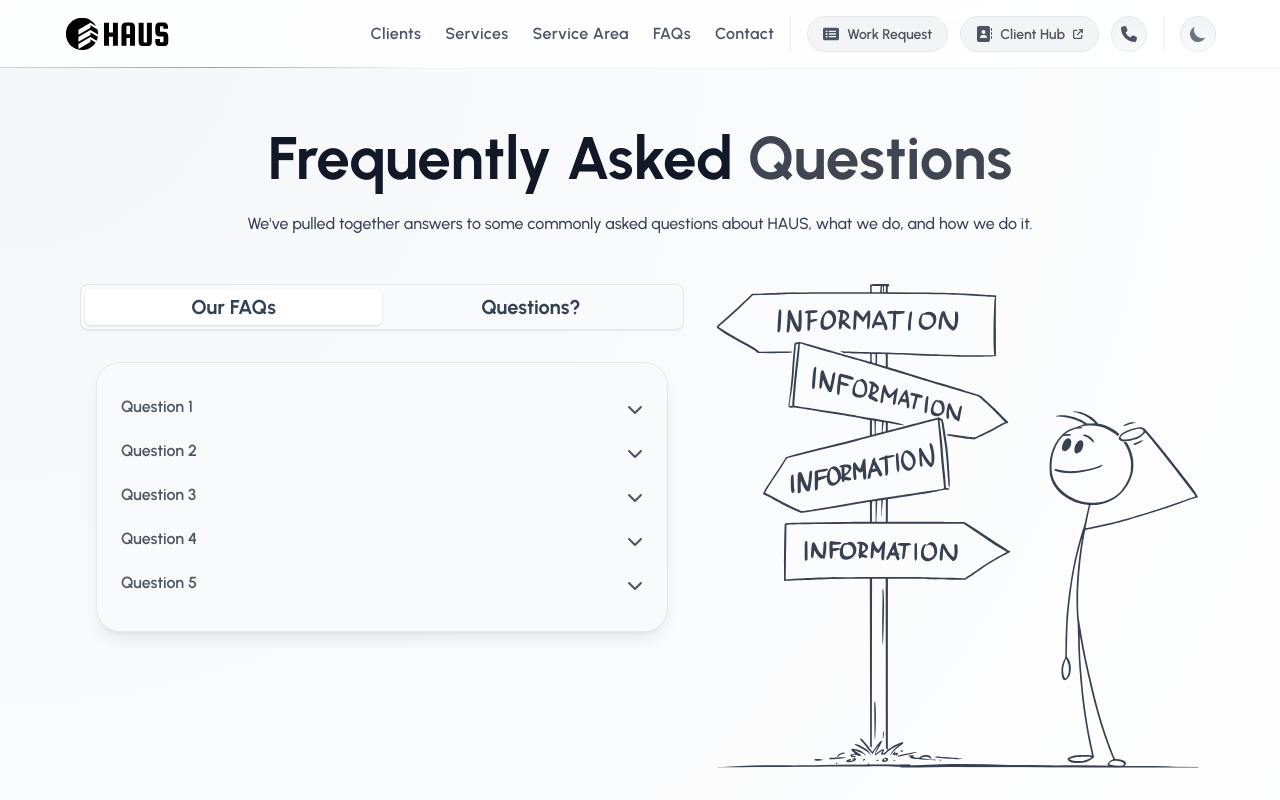
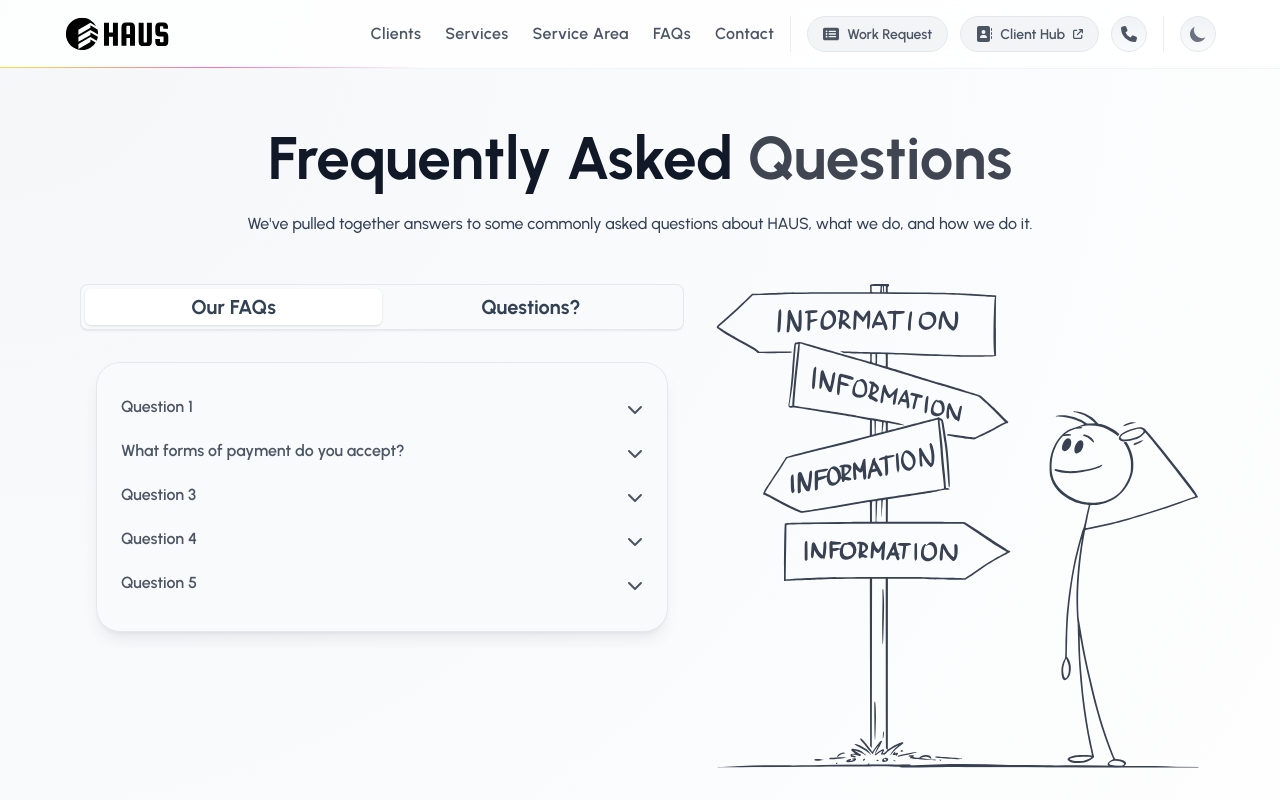
Before and after one commit to ben-v/haus, a React (Vite) app: page /faqs in a window 1280 px wide. Shown: the top 800 px of the page. Built offline with nearby package versions, Linux system fonts and the light colour scheme.

Commit message:
Not getting the right scrollHeight for a div (such as a faq)...and does not display entire content.
For now, comment out and use 'fit-content'; works but the east-in-out animation does not work.

```diff
--- a/src/components/layouts/Accordion.tsx
+++ b/src/components/layouts/Accordion.tsx
@@ -44,7 +44,10 @@ const Accordion = (props: AccordionProps) => {
                             </dt>
                             <dd>
                                 <div ref={currentExpandedItemBodyRef} className="block overflow-hidden duration-300 ease-in-out expandable-item-detail" style={{
-                                    maxHeight: currentExpandedItem === `${index}` ? `${currentExpandedItemBodyRef.current?.scrollHeight}px` : "0px"
+                                    // Not getting the right scrollHeight for a div (such as a faq)...and does not display entire content.
+                                    // For now, comment out and use 'fit-content'; works but the east-in-out animation does not work.
+                                    // maxHeight: currentExpandedItem === `${index}` ? `${currentExpandedItemBodyRef.current?.scrollHeight}px` : "0px"
+                                    maxHeight: currentExpandedItem === `${index}` ? "fit-content" : "0px"
                                 }}>
                                     {item.children}
                                 </div>
--- a/src/pages/faqs/panels/FaqsDetailPanel.tsx
+++ b/src/pages/faqs/panels/FaqsDetailPanel.tsx
@@ -5,46 +5,70 @@ import ContentSectionContainer from "../../../components/containers/ContentSecti
 
 import RoundCornerContainer from "../../../components/containers/RoundCornerContainer";
 import Accordion, { AccordionItem } from "../../../components/layouts/Accordion";
+import StandardLink from "../../../components/navigation/StandardLink";
 
-const faqs: { question: string, answer: string }[] = [
+let faqs: AccordionItem[] = [
   {
-    question: "Question 1",
-    answer: "Answer 1"
+    title: "Question 1",
+    children: "Answer 1"
   },
   {
-    question: "Question 2",
-    answer: "Answer 2"
+    title: "What forms of payment do you accept?",
+    children: <div>All major credit cards, Apple Pay, Google Pay and ACH bank payments can be used through the <StandardLink url="https://clienthub.getjobber.com/client_hubs/96f9f173-4904-4f62-94b1-2f43695ff40e/login/new?source=share_login" isExternalRoute={true} target="_blank"><span className="font-semibold body-link">Client Hub</span></StandardLink>. We also accept cash and Venmo payments.</div>
   },
   {
-    question: "Question 3",
-    answer: "Answer 3"
+    title: "Question 3",
+    children: "Answer 3"
   },
   {
-    question: "Question 4",
-    answer: "Answer 4"
+    title: "Question 4",
+    children: "Answer 4"
   },
   {
-    question: "Question 5",
-    answer: "Answer 5"
+    title: "Question 5",
+    children: "Answer 5"
   }
-];
+]
+
+// const faqs2: { question: string, answer: string }[] = [
+//   {
+//     question: "Question 1",
+//     answer: "Answer 1"
+//   },
+//   {
+//     question: "What forms of payment do you accept?",
+//     answer: renderToString(<>All major credit cards, Apple Pay, Google Pay and ACH bank payments can be used through the <StandardLink url="https://clienthub.getjobber.com/client_hubs/96f9f173-4904-4f62-94b1-2f43695ff40e/login/new?source=share_login" isExternalRoute={true} target="_blank"><span className="font-semibold body-link">Client Hub</span></StandardLink>. We also accept cash and Venmo payments.</>)
+//   },
+//   {
+//     question: "Question 3",
+//     answer: "Answer 3"
+//   },
+//   {
+//     question: "Question 4",
+//     answer: "Answer 4"
+//   },
+//   {
+//     question: "Question 5",
+//     answer: "Answer 5"
+//   }
+// ];
 
 const FaqsDetailPanel = () => {
-  let faqList: AccordionItem[] = [];
+  // let faqList: AccordionItem[] = [];
 
-  faqs.map((faq) => {
-    faqList.push(
-      {
-        title: faq.question,
-        children: faq.answer
-      }
-    );
-  })
+  // faqs.map((faq) => {
+  //   faqList.push(
+  //     {
+  //       title: faq.question,
+  //       children: faq.answer
+  //     }
+  //   );
+  // })
 
   return (
     <ContentSectionContainer id="faqs-detail-container" flexDirection="Center" containerClassNames="items-start">
       <RoundCornerContainer id="faqs-detail" padding="Small" containerClassNames="w-full">
-        <Accordion items={faqList} />
+        <Accordion items={faqs} />
       </RoundCornerContainer>
     </ContentSectionContainer>
   );
```
